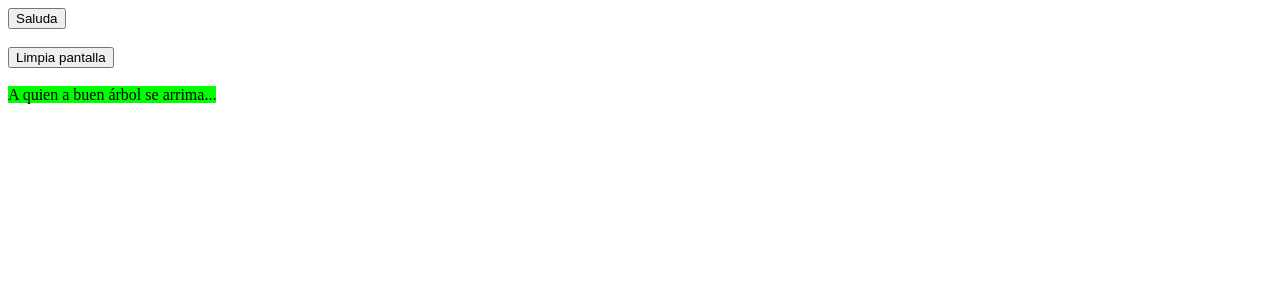
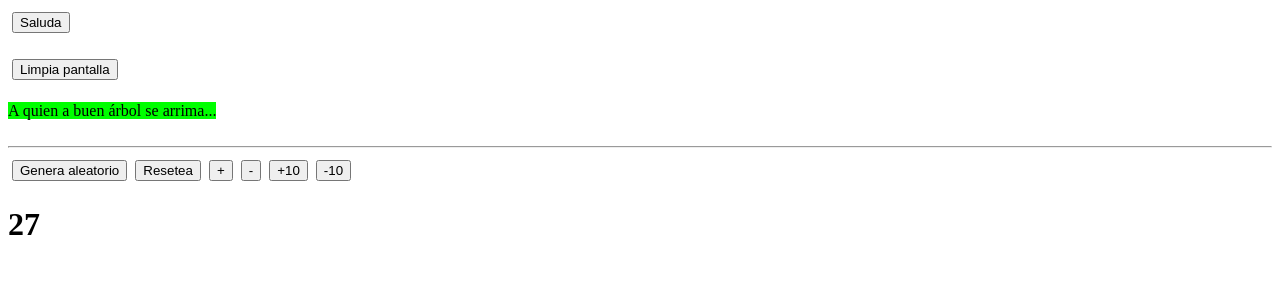
Before and after one commit to LuisJoseSanchez/mis-primeros-pasitos-con-angular, an Angular app in the folder eventos-y-double-binding/: page / in a window 1280 px wide. Shown: the top 300 px of the page. Built offline with nearby package versions, Linux system fonts and the light colour scheme.

Commit message:
Actualizando ejemplos del capítulo 5

```diff
--- a/eventos-y-double-binding/src/app/ejemplos-capitulo05/ejemplos-capitulo05.component.html
+++ b/eventos-y-double-binding/src/app/ejemplos-capitulo05/ejemplos-capitulo05.component.html
@@ -5,3 +5,13 @@
 <span (click)="completaRefran()">A quien a buen árbol se arrima...</span>
 <br><br>
 {{ texto }}
+
+<hr>
+
+<button (click)="generaAleatorio()">Genera aleatorio</button>
+<button (click)="incrementa(-numero)">Resetea</button>
+<button (click)="incrementa(1)">+</button>
+<button (click)="incrementa(-1)">-</button>
+<button (click)="incrementa(10)">+10</button>
+<button (click)="incrementa(-10)">-10</button>
+<h1>{{ numero }}</h1>
--- a/eventos-y-double-binding/src/app/ejemplos-capitulo05/ejemplos-capitulo05.component.scss
+++ b/eventos-y-double-binding/src/app/ejemplos-capitulo05/ejemplos-capitulo05.component.scss
@@ -1,3 +1,7 @@
 span {
   background-color: lime;
 }
+
+button {
+  margin: 4px;
+}
--- a/eventos-y-double-binding/src/app/ejemplos-capitulo05/ejemplos-capitulo05.component.ts
+++ b/eventos-y-double-binding/src/app/ejemplos-capitulo05/ejemplos-capitulo05.component.ts
@@ -8,10 +8,12 @@ import { Component, OnInit } from '@angular/core';
 export class EjemplosCapitulo05Component implements OnInit {
 
   texto = '';
+  numero = 0
 
   constructor() { }
 
   ngOnInit(): void {
+    this.generaAleatorio();
   }
 
   saluda() {
@@ -25,4 +27,12 @@ export class EjemplosCapitulo05Component implements OnInit {
   completaRefran() {
     this.texto = '...buena sombra le cobija.';
   }
+
+  generaAleatorio() {
+    this.numero = Math.floor(Math.random() * 100);
+  }
+
+  incrementa(n: number) {
+    this.numero += n;
+  }
 }
```
